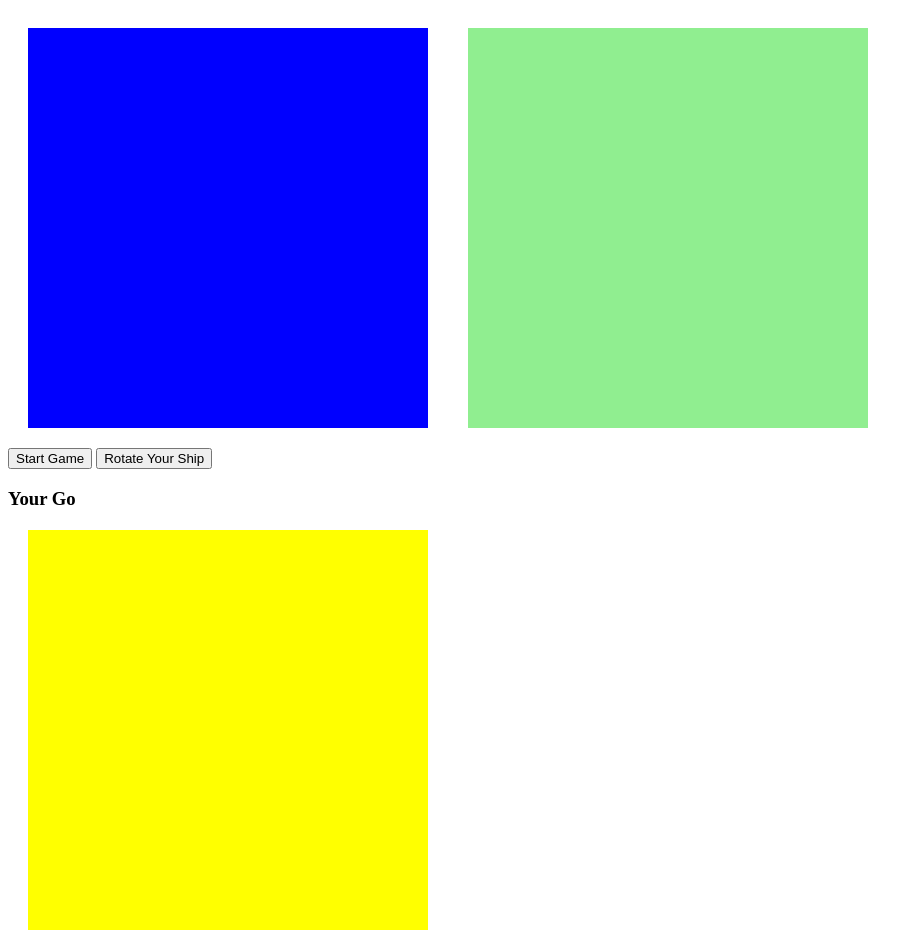
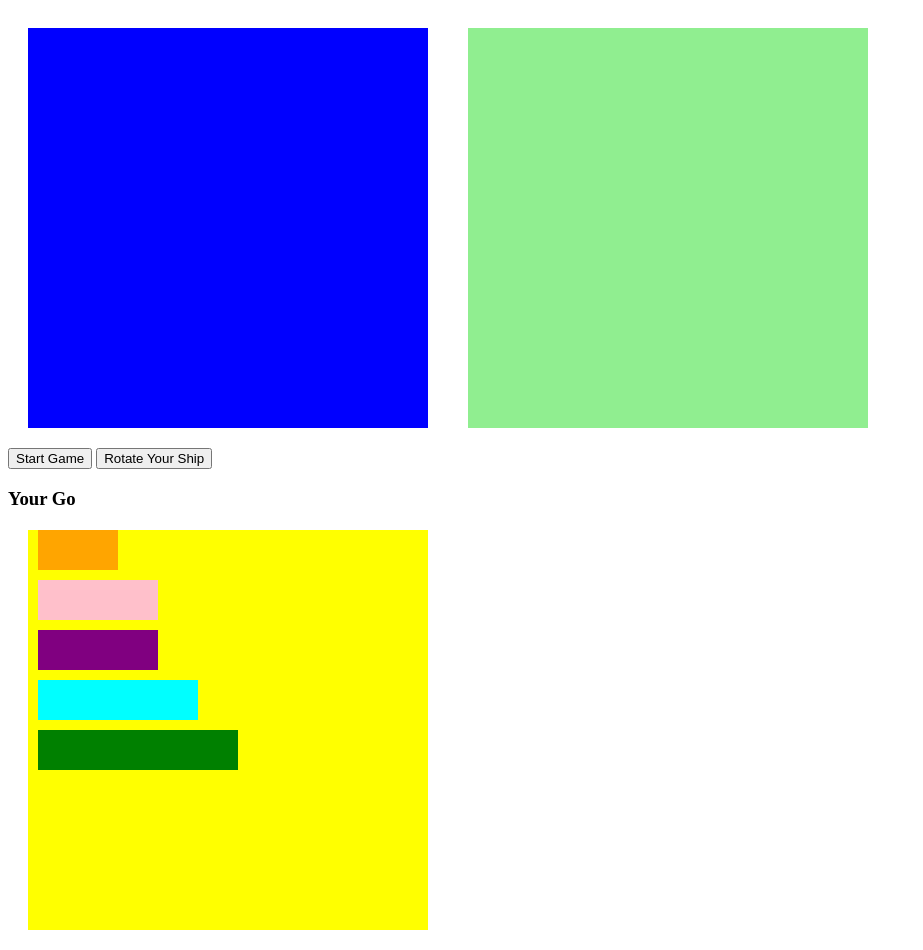
Before and after one commit to Aglasener/Battleships, a plain HTML site: page index.html in a window 1280 px wide. Shown: the whole page, without its empty margins (0-923 px from the left). Drawn offline with Linux system fonts and the light colour scheme.

Commit message:
initial ship placement

```diff
--- a/index.html
+++ b/index.html
@@ -26,6 +26,34 @@
           <h3 id="info"></h3>
       </div>
 
-      <div class="grid-display"></div>
+      <div class="grid-display">
+          <div class="ship destroyer-container" draggable="true">
+              <div id="destroyer-0"></div>
+              <div id="destroyer-1"></div>
+          </div>
+          <div class="ship submarine-container" draggable="true">
+            <div id="submarine-0"></div>
+            <div id="submarine-1"></div>
+            <div id="submarine-2"></div>
+          </div>
+          <div class="ship cruiser-container" draggable="true">
+            <div id="cruiser-0"></div>
+            <div id="cruiser-1"></div>
+            <div id="cruiser-2"></div>
+          </div>
+          <div class="ship battleship-container" draggable="true">
+            <div id="battleship-0"></div>
+            <div id="battleship-1"></div>
+            <div id="battleship-2"></div>
+            <div id="battleship-3"></div>
+          </div>
+          <div class="ship carrier-container" draggable="true">
+            <div id="carrier-0"></div>
+            <div id="carrier-1"></div>
+            <div id="carrier-2"></div>
+            <div id="carrier-3"></div>
+            <div id="carrier-4"></div>
+          </div>
+      </div>
     </body>
 </html>
--- a/style.css
+++ b/style.css
@@ -32,3 +32,48 @@
     margin: 20px;
     background-color: yellow;
 }
+
+.destroyer-container {
+    width: 80px;
+    height: 40px;
+    background-color: orange;
+    margin: 10px;
+    display: flex;
+}
+
+.submarine-container {
+    width: 120px;
+    height: 40px;
+    background-color: pink;
+    margin: 10px;
+    display: flex;
+}
+
+.cruiser-container {
+    width: 120px;
+    height: 40px;
+    background-color: purple;
+    margin: 10px;
+    display: flex;
+}
+
+.battleship-container {
+    width: 160px;
+    height: 40px;
+    background-color: aqua;
+    margin: 10px;
+    display: flex;
+}
+
+.carrier-container {
+    width: 200px;
+    height: 40px;
+    background-color: green;
+    margin: 10px;
+    display: flex;
+}
+
+.ship div {
+    width: 40px;
+    height: 40px;
+}
```
